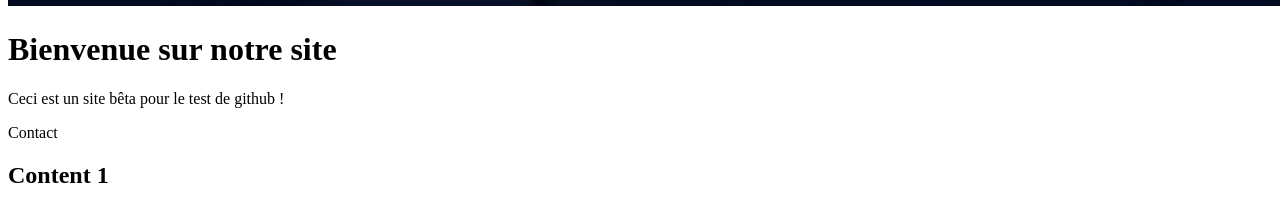
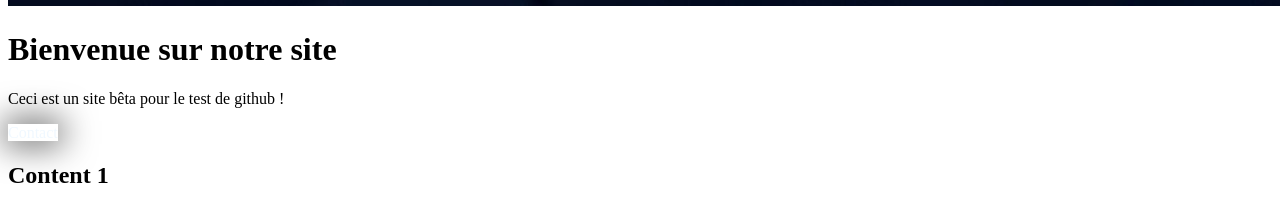
Before and after one commit to Unigle/egsTest, a plain HTML site: page index.html in a window 1280 px wide. Shown: the part 1140-1346 px from the top of the page. Drawn offline with Linux system fonts and the light colour scheme.

Commit message:
index.html

```diff
--- a/assets/Css/style.css
+++ b/assets/Css/style.css
@@ -0,0 +1,4 @@
+span {
+    color: aliceblue;
+    box-shadow: 0px 0px 33px 5px rgba(0,0,0,0.6);
+}
--- a/index.html
+++ b/index.html
@@ -25,7 +25,7 @@
                     <h1>Bienvenue sur notre site</h1>
                     <p>Ceci est un site bêta pour le test de github ! </p>
                 </div>
-                <span>Contact</span>
+                <span onclick="contact()">Contact</span>
         </div>
 
     </header>
```
